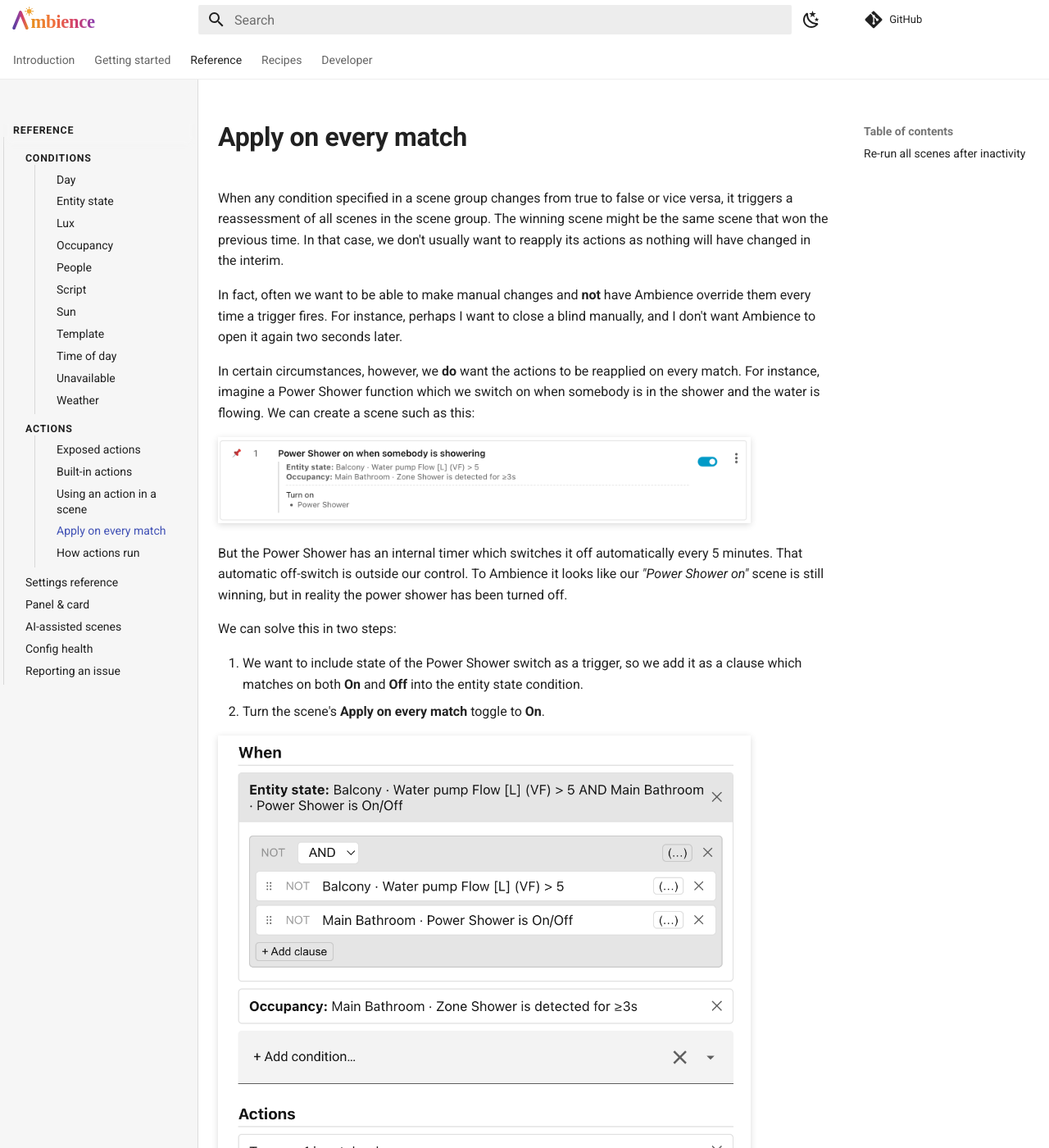
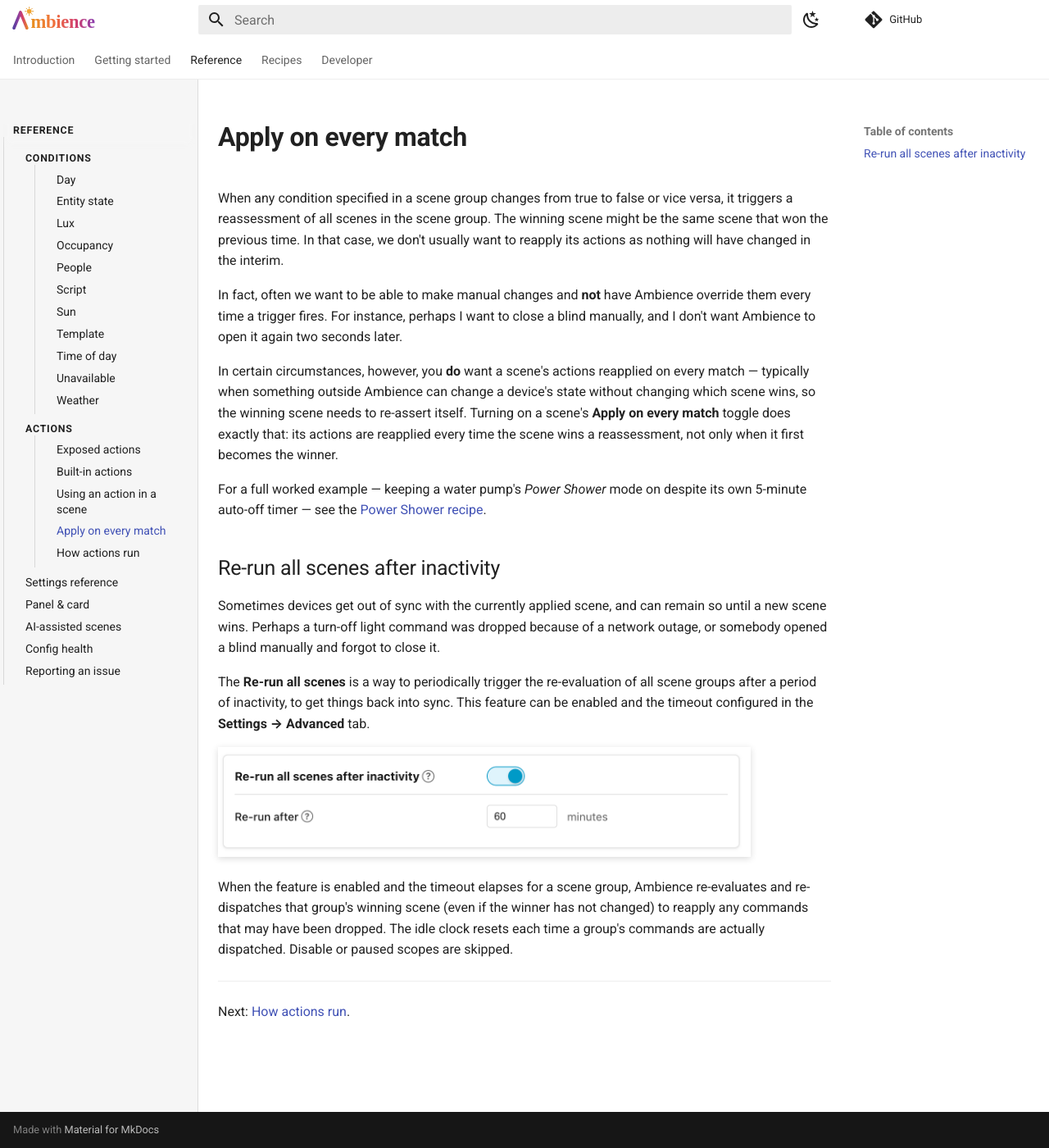
Before and after one commit to clintongormley/ambience, an MkDocs documentation site: the page built from docs/reference/actions/apply-on-every-match.md, in a window 1280 px wide and 1400 px high. Shown: the whole window at 82% size. Built offline with MkDocs 1.6.1 and Material for MkDocs 9.7.7, drawn with Linux system fonts in a browser that asks for light colours; comment, search, counter and statistics services are not loaded; some of the changed text lies outside the part shown.

Commit message:
docs: trim apply-on-every-match reference to link the recipe
Reduce the Apply on every match entry to the essential explanation of what
the toggle does and when it's needed, and point to the Power Shower recipe
for the full worked example. Remove the two now-unused example screenshots.

```diff
--- a/docs/reference/actions/apply-on-every-match.md
+++ b/docs/reference/actions/apply-on-every-match.md
@@ -10,31 +10,16 @@ Ambience override them every time a trigger fires. For instance, perhaps I want
 to close a blind manually, and I don't want Ambience to open it again two
 seconds later.
 
-In certain circumstances, however, we **do** want the actions to be reapplied on
-every match. For instance, imagine a Power Shower function which we switch on
-when somebody is in the shower and the water is flowing. We can create a scene
-such as this:
+In certain circumstances, however, you **do** want a scene's actions reapplied
+on every match — typically when something outside Ambience can change a device's
+state without changing which scene wins, so the winning scene needs to re-assert
+itself. Turning on a scene's **Apply on every match** toggle does exactly that:
+its actions are reapplied every time the scene wins a reassessment, not only
+when it first becomes the winner.
 
-![Power shower on when somebody is showering.](images/apply-on-every-match/power-shower-1.png "Power shower on when somebody is showering.")
-
-But the Power Shower has an internal timer which switches it off automatically
-every 5 minutes. That automatic off-switch is outside our control. To Ambience
-it looks like our _"Power Shower on"_ scene is still winning, but in reality the
-power shower has been turned off.
-
-We can solve this in two steps:
-
-1. We want to include state of the Power Shower switch as a trigger, so we add
-    it as a clause which matches on both **On** and **Off** into the entity
-    state condition.
-1. Turn the scene's **Apply on every match** toggle to **On**.
-
-![Apply on every match.](images/apply-on-every-match/power-shower-2.png "Apply on every match.")
-
-This way, the scene will match when somebody is in the shower and the water is
-flowing, **and** will turn the Power Shower back on whenever it turns itself
-off. The built-in **Turn on** action has a safeguard in place so that it will
-not try to turn the Power Shower on if it is already on.
+For a full worked example — keeping a water pump's _Power Shower_ mode on
+despite its own 5-minute auto-off timer — see the
+[Power Shower recipe](../../recipes/house/power-shower.md).
 
 ## Re-run all scenes after inactivity
 
```
Also changed, not shown: docs/reference/actions/images/apply-on-every-match/power-shower-1.png (deleted), docs/reference/actions/images/apply-on-every-match/power-shower-2.png (deleted).
